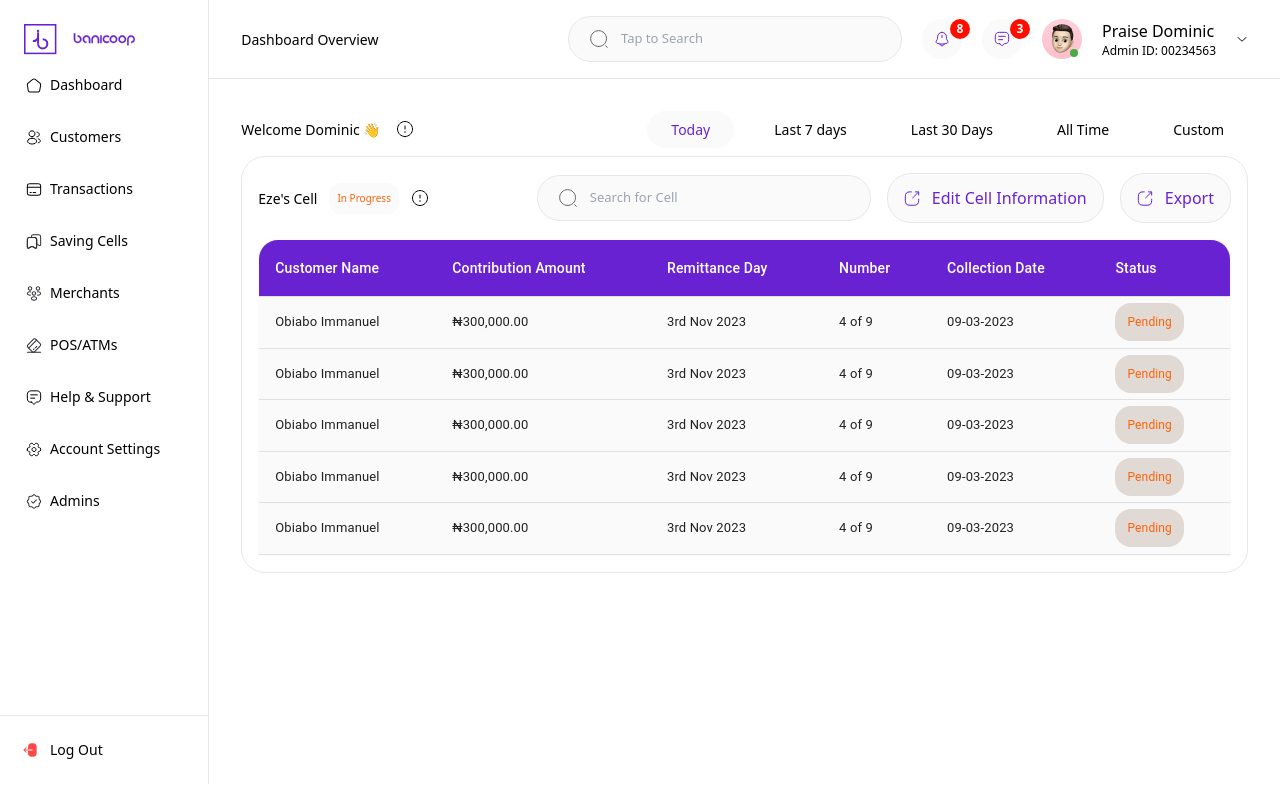
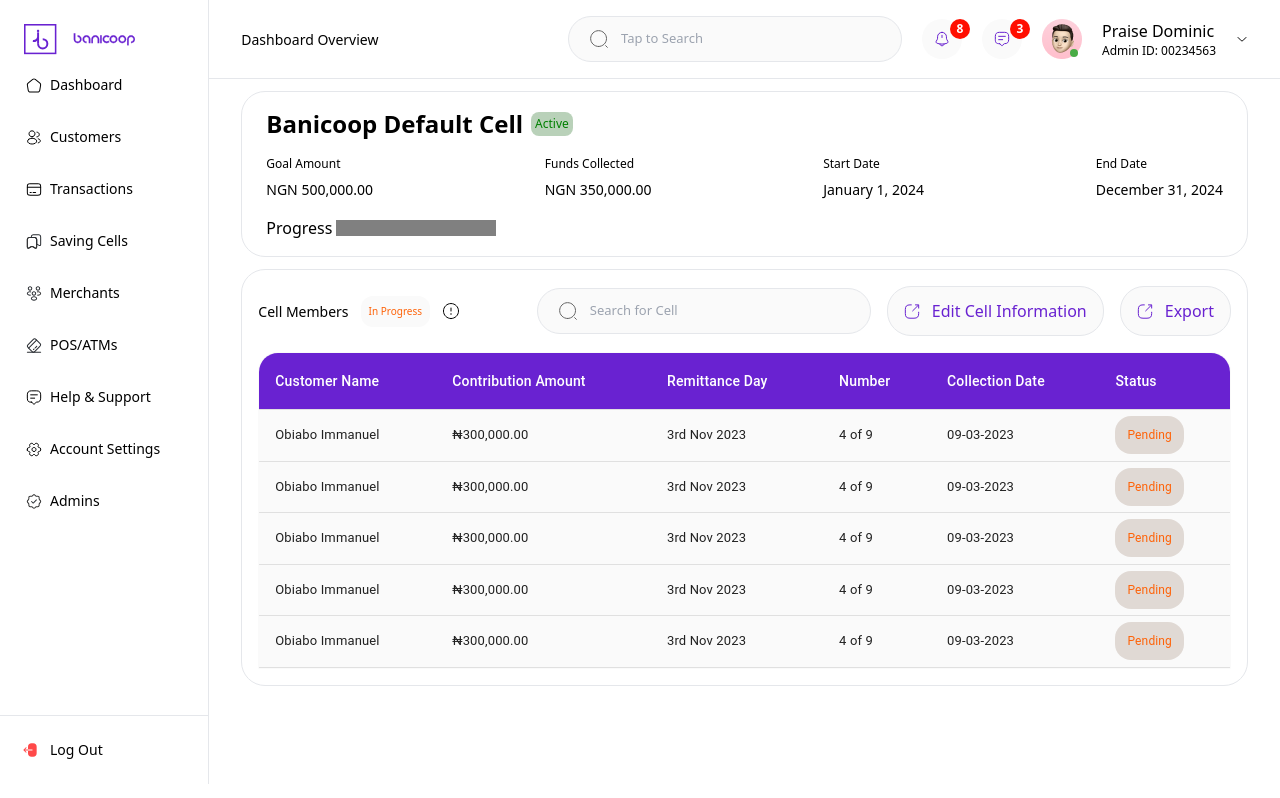
Before and after one commit to Banicoop/admin, a React (Create React App) app: page /cells/1 in a window 1280 px wide. Built offline with nearby package versions, Linux system fonts and the light colour scheme.

Commit message:
pendiing

```diff
--- a/src/Routes.tsx
+++ b/src/Routes.tsx
@@ -29,12 +29,10 @@
         <Navbar/>
         <Welcome/>
 
-        <div className="flex flex-col md:flex-row md:flex-wrap lg:flex-nowrap items-center gap-2 px-2 md:px-8 py-2">
+        <div className="flex flex-wrap items-center gap-2 px-2 md:px-8 py-2">
             <Widget type='transactions'/>
             <Widget type='customers'/>
             <Widget type='cells'/>
-        </div>
-        <div className="flex flex-col md:flex-row md:flex-wrap lg:flex-nowrap items-center gap-2 px-2 md:px-8 py-2">
             <Widget type='transactions'/>
             <Widget type='customers'/>
             <Widget type='cells'/>
@@ -51,9 +49,9 @@
   return(
     <div className="flex min-h-screen w-full">
         <Sidebar/>
-      <div className="flex flex-col h-full w-full">
+      <div className="flex flex-col h-full w-full gap-3">
         <Navbar/>
-        <Welcome/>
+        {/* <Welcome/> */}
 
         {/* <div className="flex flex-col md:flex-row md:flex-wrap lg:flex-nowrap items-center gap-2 px-2 md:px-8 py-2">
             <Widget type='transactions'/>
--- a/src/components/Widget.tsx
+++ b/src/components/Widget.tsx
@@ -39,7 +39,7 @@
 
     const details = wigetDetails();
   return (
-    <div className='min-h-[108px] flex items-center border-[1px] rounded-3xl gap-4 p-4 w-full justify-between'>
+    <div className='min-h-[108px] flex items-center border-[1px] rounded-3xl gap-4 p-4 w-full md:w-[32%] justify-between'>
         <div className="flex items-center gap-4">
             <div className="bg-bgR p-3 rounded-2xl">
                 <img src={details.icon} alt="" className="" />
--- a/src/pages/cells/CellDetails.tsx
+++ b/src/pages/cells/CellDetails.tsx
@@ -4,6 +4,7 @@
 import ExportBtn from '../../components/buttons/ExportBtn';
 import BasicTable from '../../components/tables/BasicTable';
 import EditCell from '../../sections/cells/EditCell';
+import CellBanner from '../../sections/cells/CellBanner';
 
 
 const headcells = [
@@ -40,10 +41,11 @@
 
   return (
     <>
-      <div className='px-8'>
+      <div className='h-full flex flex-col px-2 md:px-8 gap-3'>
+        <CellBanner/>
         <div className='flex flex-col border-[1px] rounded-3xl gap-4 p-4 w-full'>
         <div className="flex justify-between items-center w-full">
-            <Info text="Eze's Cell" text2='In Progress' details/>
+            <Info text="Cell Members" text2='In Progress' details/>
 
             <div className="flex items-center gap-4">
               <Search onClick={() => {}}  placeholder='Search for Cell'/>
--- a/src/pages/cells/Cells.tsx
+++ b/src/pages/cells/Cells.tsx
@@ -7,6 +7,8 @@
 import CreateCell from '../../sections/cells/CreateCell';
 import Btn from '../../components/buttons/Btn';
 import CellCard from '../../sections/cells/CellCard';
+import Welcome from '../../components/Welcome';
+import Widget from '../../components/Widget';
 
 
 
@@ -70,7 +72,17 @@
 
   return (
     <>
-      <div className="px-8 h-full flex flex-col">
+      <div className="h-full flex flex-col px-2 md:px-8 gap-3">
+        <Welcome/>
+        <section className="flex flex-wrap items-center gap-2 py-2">
+          <Widget type='cells'/>
+          <Widget type='cells'/>
+          <Widget type='cells'/>
+          <Widget type='cells'/>
+          <Widget type='cells'/>
+          <Widget type='cells'/>
+        </section>
+
         <div className='flex flex-col border-[1px] rounded-3xl gap-4 p-4 w-full'>
           <div className="flex justify-between items-center w-full">
             <Info text='Cell information'/>
@@ -84,7 +96,7 @@
               }
           </div>
 
-          <div className="flex flex-col justify-center md:flex-row md:flex-wrap gap-4 w-full">
+          <div className="flex flex-col justify-between md:flex-row md:flex-wrap gap-4 w-full">
             <CellCard/>
             <CellCard/>
             <CellCard/>
--- /dev/null
+++ b/src/sections/cells/CellBanner.tsx
@@ -0,0 +1,42 @@
+import React from 'react'
+
+const CellBanner = () => {
+  return (
+    <div className='flex flex-col border-[1px] rounded-3xl gap-4 py-4 px-6 w-full'>
+        <div className="flex gap-2 items-center">
+            <h1 className='text-[#000] font-bold text-2xl'>Banicoop Default Cell</h1>
+            <span className="p-1 rounded-lg bg-[#1a6a1a4e] text-[green] text-xs">Active</span>
+        </div>
+
+        <section className="flex justify-between items-center">
+            <div className="flex flex-col gap-2">
+                <span className="text-xs font-[300]">Goal Amount</span>
+                <span className="text-sm font-[500]">NGN 500,000.00</span>
+            </div>
+
+            <div className="flex flex-col gap-2">
+                <span className="text-xs font-[300]">Funds Collected</span>
+                <span className="text-sm font-[500]">NGN 350,000.00</span>
+            </div>
+
+            <div className="flex flex-col gap-2">
+                <span className="text-xs font-[300]">Start Date</span>
+                <span className="text-sm font-[500]">January 1, 2024</span>
+            </div>
+
+            <div className="flex flex-col gap-2">
+                <span className="text-xs font-[300]">End Date</span>
+                <span className="text-sm font-[500]">December 31, 2024</span>
+            </div>
+        </section>
+
+        <div className="flex gap-1 items-center">
+            <label htmlFor="progress">Progress</label>
+            <progress ></progress>
+
+        </div>
+    </div>
+  )
+}
+
+export default CellBanner;
```
